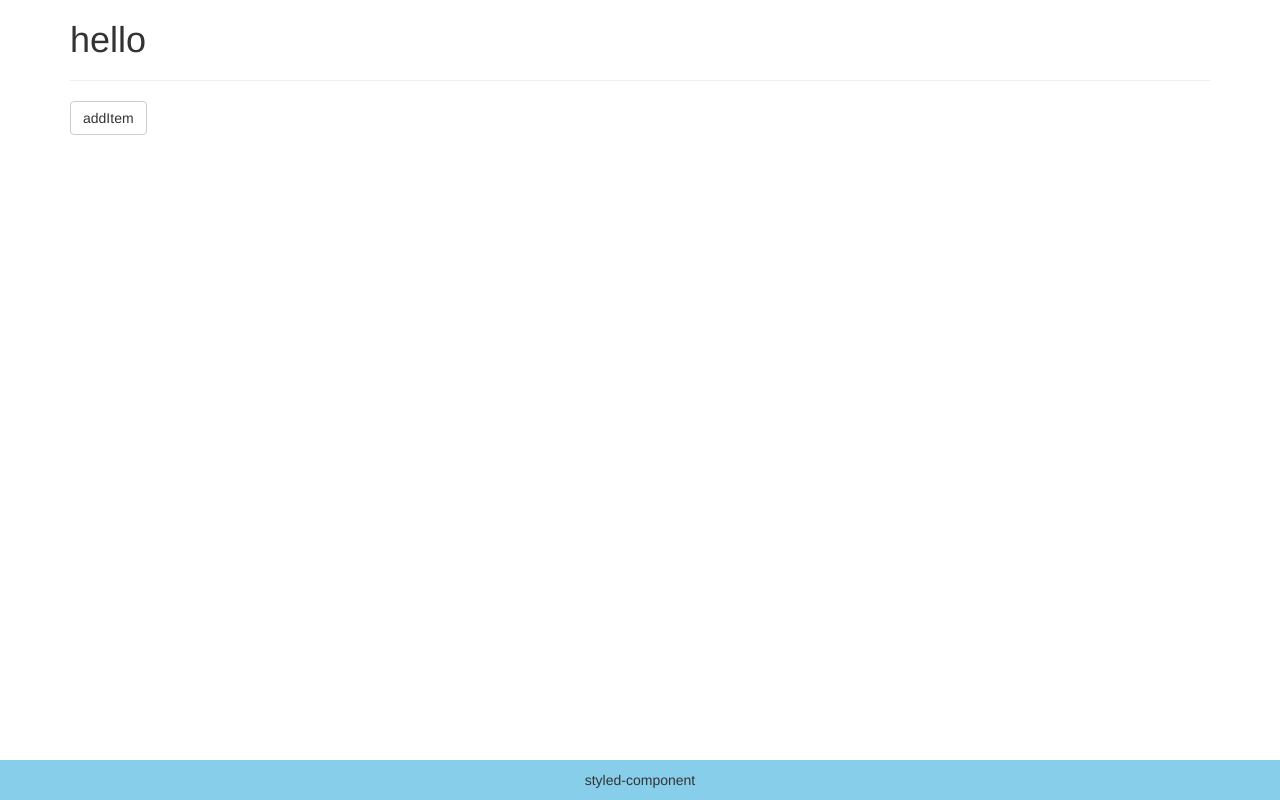
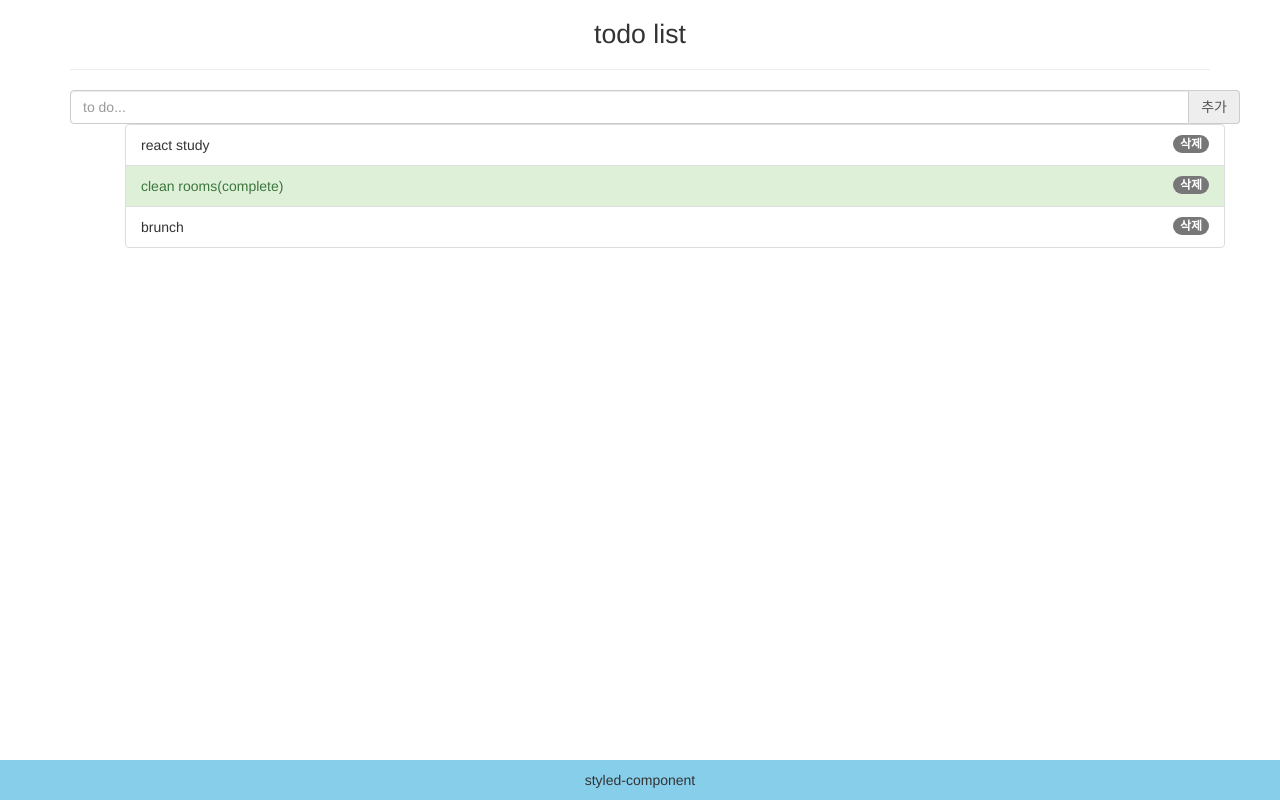
Before and after one commit to haneulee/react-practice2, a React (Create React App) app: page / in a window 1280 px wide. Built offline with nearby package versions, Linux system fonts and the light colour scheme.

Commit message:
todo list practice

```diff
--- a/src/App.js
+++ b/src/App.js
@@ -1,45 +1,61 @@
 import React, { Component } from "react";
 import CountryList from "./CountryList";
+import Todo from "./Todo";
 import Footer from "./Footer";
 import styles from "./styles";
-import update from "immutability-helper"
-import MyButton from "./MyButton"
+import update from "immutability-helper";
+import MyButton from "./MyButton";
 
 class App extends Component {
   constructor(props) {
     super(props);
     this.state = {
-      msg: "hello",
-      list: [
-        { no: 1, country: "egypt", visited: false },
-        { no: 2, country: "turkey", visited: true },
-        { no: 3, country: "korea", visited: true }
-      ],
-      itemlist: []
+      msg: "todo list",
+      todolist: [
+        { no: 1, todo: "react study", done: false },
+        { no: 2, todo: "clean rooms", done: true },
+        { no: 3, todo: "brunch", done: false }
+      ]
     };
   }
-  addItem() {
-    if (!this.num) this.num = 0;
-    this.num++;
-    let newItem = update(this.state.itemlist, {
-      $push: [
-        {no: new Date().getTime(),
-        item: "아이템" + this.num}
-      ]
-    })
-    this.setState({itemlist: newItem})
-  }
-  // subtract = () => {
-  //   this.setState({num: this.state.num - 1})
-  // }
+  add = todo => {
+    let newList = update(this.state.todolist, {
+      $push: [{ no: new Date().getTime(), todo: todo, done: false }]
+    });
+    this.setState({ todolist: newList });
+  };
+  delete = no => {
+    let index = this.state.todolist.findIndex(todo => todo.no === no);
+    let newList = update(this.state.todolist, {
+      $splice: [[index, 1]]
+    });
+    this.setState({ todolist: newList });
+  };
+  toggle = no => {
+    let index = this.state.todolist.findIndex(todo => todo.no === no);
+    let toggle = !this.state.todolist[index].done;
+    let newList = update(this.state.todolist, {
+      [index]: {
+        done: { $set: toggle }
+      }
+    });
+    this.setState({ todolist: newList });
+  };
   render() {
     return (
       <div className="container">
-        <h1>{this.state.msg}</h1>
-        <hr style={styles}/>
-        <MyButton addItem={this.addItem.bind(this)}>add</MyButton>
+        <h1 style={styles.title}>{this.state.msg}</h1>
+        <hr style={styles} />
+        {/* <MyButton addItem={this.addItem.bind(this)}>add</MyButton> */}
         {/* <MyButton subtract={this.subtract}>subtract</MyButton> */}
-        <CountryList itemlist={this.state.itemlist} /><Footer/>
+        {/* <CountryList itemlist={this.state.itemlist} /> */}
+        <Todo
+          todolist={this.state.todolist}
+          add={this.add}
+          delete={this.delete}
+          toggle={this.toggle}
+        />
+        <Footer />
       </div>
     );
   }
--- /dev/null
+++ b/src/InputTodo.js
@@ -0,0 +1,49 @@
+import React, { Component } from "react";
+import PropTypes from "prop-types";
+
+class InputTodo extends Component {
+  constructor() {
+    super();
+    this.state = {
+      todo: ""
+    };
+  }
+  addHandler = e => {
+    this.props.add(this.state.todo);
+    this.setState({ todo: "" });
+  };
+  changeTodo = e => {
+    this.setState({ todo: e.target.value });
+  };
+  render() {
+    return (
+      <div className="row">
+        <div className="col">
+          <div className="input-group">
+            <input
+              id="msg"
+              type="text"
+              className="form-control"
+              name="msg"
+              placeholder="to do..."
+              value={this.state.todo}
+              onChange={this.changeTodo}
+            />
+            <span
+              className="btn btn-primary input-group-addon"
+              onClick={this.addHandler}
+            >
+              추가
+            </span>
+          </div>
+        </div>
+      </div>
+    );
+  }
+}
+
+InputTodo.propTypes = {
+  add: PropTypes.func.isRequired
+};
+
+export default InputTodo;
--- /dev/null
+++ b/src/Todo.js
@@ -0,0 +1,54 @@
+import React, { Component } from "react";
+import styles from "./styles";
+import InputTodo from "./InputTodo";
+import PropTypes from "prop-types";
+
+class Todo extends Component {
+  constructor(props) {
+    super(props);
+  }
+  render() {
+    return (
+      <div className="container">
+        <InputTodo add={this.props.add} />
+        <ul>
+          {this.props.todolist.map(item => {
+            let itemClassName = "list-group-item";
+            if (item.done) itemClassName += " list-group-item-success";
+
+            return (
+              <li key={item.no} className={itemClassName}>
+                <span
+                  className={item.done ? "todo-done pointer" : "pointer"}
+                  onClick={() => {
+                    this.props.toggle(item.no);
+                  }}
+                >
+                  {item.todo}
+                  {item.done ? "(complete)" : ""}
+                </span>
+                <span
+                  className="pull-right badge pointer"
+                  onClick={() => {
+                    this.props.delete(item.no);
+                  }}
+                >
+                  삭제
+                </span>
+              </li>
+            );
+          })}
+        </ul>
+      </div>
+    );
+  }
+}
+
+Todo.propTypes = {
+  todolist: PropTypes.arrayOf(PropTypes.object),
+  add: PropTypes.func.isRequired,
+  delete: PropTypes.func.isRequired,
+  toggle: PropTypes.func.isRequired
+};
+
+export default Todo;
--- a/src/styles.js
+++ b/src/styles.js
@@ -21,6 +21,13 @@ const styles = {
   dashStyle: {
     backgroundColor: "#fff",
     borderTop: "2px dashed gray"
+  },
+  title: {
+    textAlign: "center",
+    fontSize: "20pt"
+  },
+  todoDone: {
+    textDecoration: "line-through"
   }
 };
 
```
